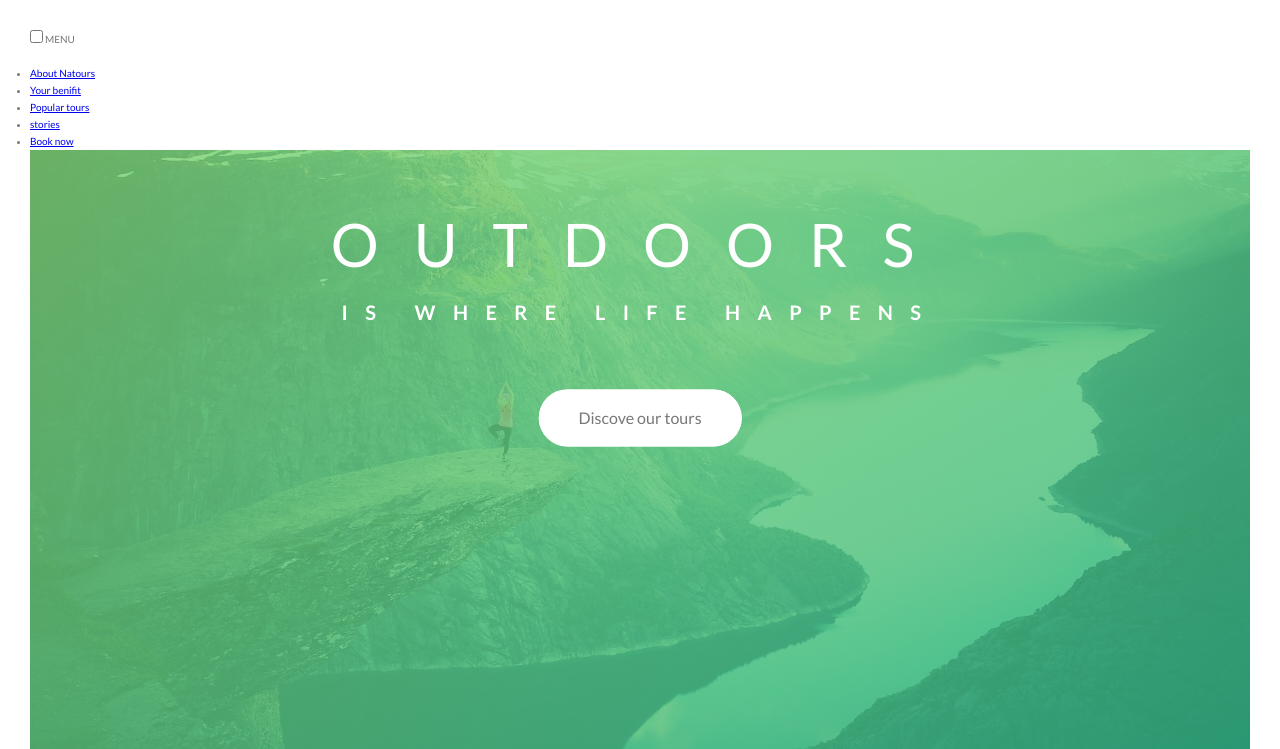
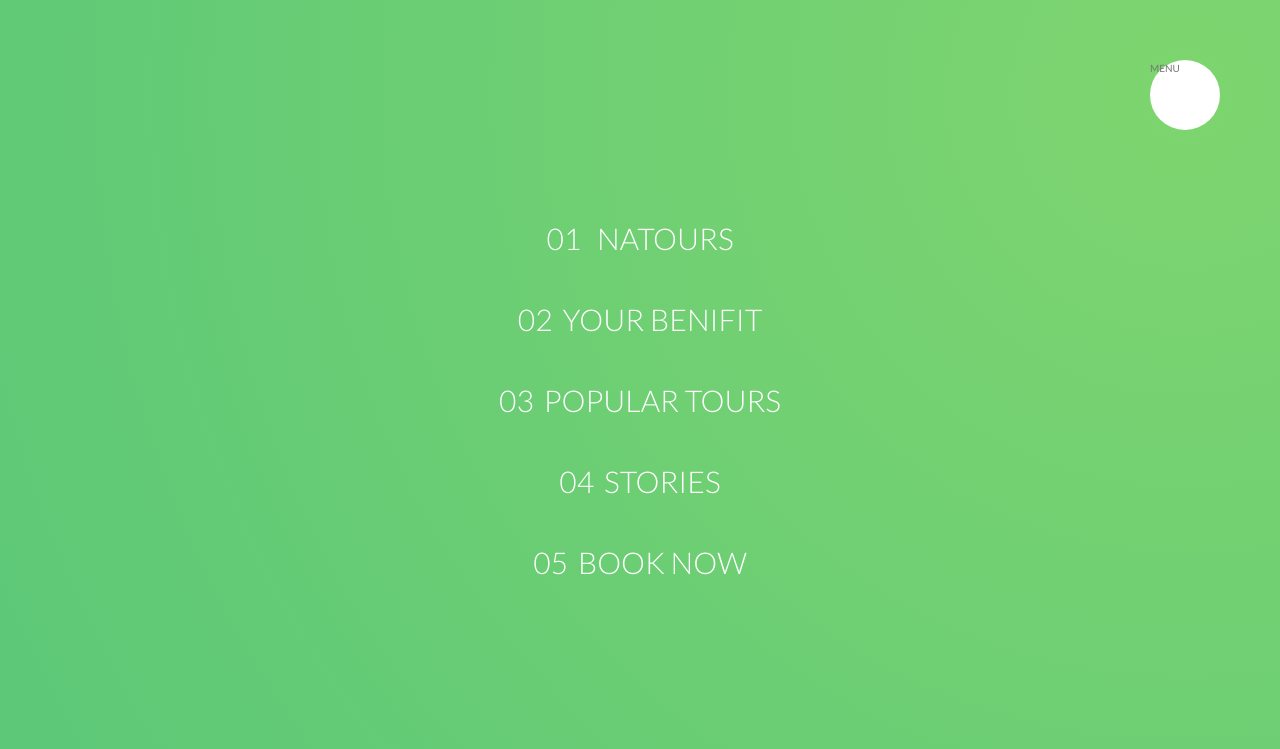
Before and after one commit to younoch/Advanced-project, a website: page index.html in a window 1280 px wide. Shown: the top 749 px of the page. Drawn offline with Linux system fonts and the light colour scheme.

Commit message:
20. Building the Navigation - Part 1 (1)

```diff
--- a/index.html
+++ b/index.html
@@ -17,15 +17,18 @@
 <body>
     <div class="navigation">
         <input type="checkbox" class="navigation__checkbox" id="navi-toggle">
+
         <label for="navi-toggle" class="navigation__button">MENU</label>
-        <div class="navigation__backgound">&nbsp;</div>
+
+        <div class="navigation__background">&nbsp;</div>
         <nav class="navigation__nav">
+
             <ul class="navigation__list">
-                <li class="navigation__item"><a href="#" class="navigation__link">About Natours</a></li>
-                <li class="navigation__item"><a href="#" class="navigation__link">Your benifit</a></li>
-                <li class="navigation__item"><a href="#" class="navigation__link">Popular tours</a></li>
-                <li class="navigation__item"><a href="#" class="navigation__link">stories</a></li>
-                <li class="navigation__item"><a href="#" class="navigation__link">Book now</a></li>
+                <li class="navigation__item"><a href="#" class="navigation__link"><span>01</span> Natours</a></li>
+                <li class="navigation__item"><a href="#" class="navigation__link"><span>02</span>Your benifit</a></li>
+                <li class="navigation__item"><a href="#" class="navigation__link"><span>03</span>Popular tours</a></li>
+                <li class="navigation__item"><a href="#" class="navigation__link"><span>04</span>Stories</a></li>
+                <li class="navigation__item"><a href="#" class="navigation__link"><span>05</span>Book now</a></li>
             </ul>
         </nav>
     </div>
--- a/layout/_navigation.scss
+++ b/layout/_navigation.scss
@@ -1,29 +1,78 @@
 .navigation {
     &__checkbox {
-
+        display: none;
     }
 
     &__button {
-
+        background-color: $color-white;
+        height: 7rem;
+        width: 7rem;
+        position: fixed;
+        top: 6rem;
+        right: 6rem;
+        border-radius: 50%;
+        z-index: 200;
     }
 
     &__background {
+        height: 6rem;
+        width: 6rem;
+        border-radius: 50%;
+        position: fixed;
+        top: 6.5rem;
+        right: 6.5rem;
+        background-image: radial-gradient($color-primary-light, $color-primary-dark);
+        z-index: 100;
 
+        transform: scale(80);
     }
 
     &__nav {
-
+        height: 100vh;
+        width: 100%;
+        position: fixed;
+        top: 0;
+        right: 0;
+        z-index: 150;
     }
 
     &__list {
-
+        position: absolute;
+        top: 50%;
+        left: 50%;
+        transform: translate(-50%, -50%);
+        list-style: none;
+        text-align: center;
     }
 
     &__item {
-
+        margin: 1rem;
     }
 
     &__link {
+        &:link,
+        &:visited {
+            display: inline-block;
+            font-size: 3rem;
+            font-weight: 300;
+            padding: 1rem 2rem;
+            color: $color-white;
+            text-decoration: none;
+            text-transform: uppercase;
+            background-image: linear-gradient(120deg, transparent 0%, transparent 50%, $color-white 50%);
+            background-size: 220%;
+            transition: all .4s;
 
+            span {
+                margin-right: 1rem;
+                display: inline-block;
+            }
+        }
+        &:hover,
+        &:active {
+            background-position: 100%;
+            color: $color-primary;
+            transform: translateX(1rem);
+    }
     }
 }
```
Also changed, not shown: css/style.css.
